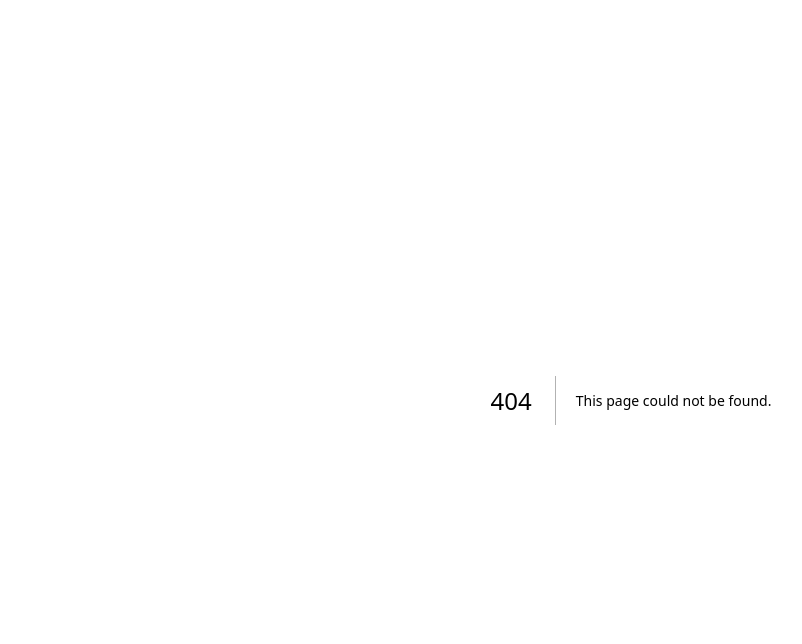
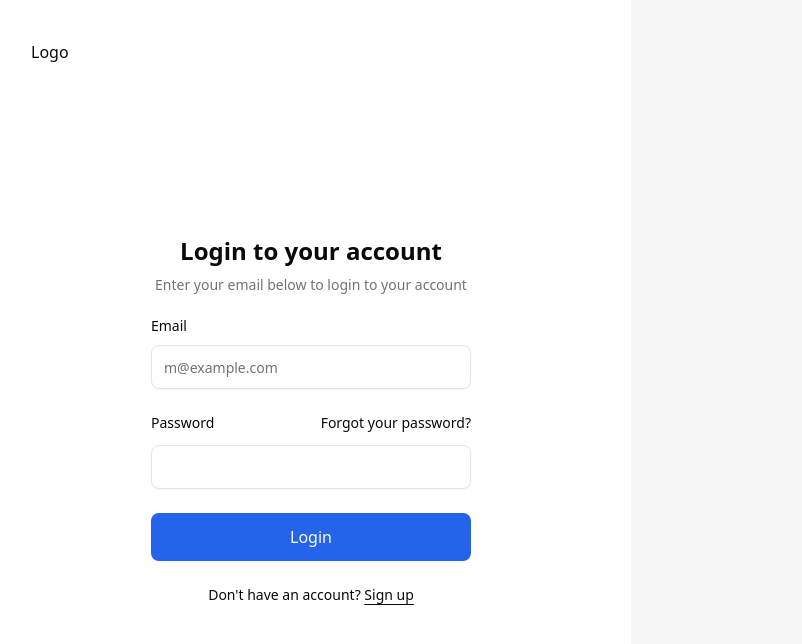
Before and after one commit to potensio/glp-1, a Next.js app: page /login in a window 1280 px wide. Before the commit this address had no page. Shown: the top 644 px of the page, without its empty margins (9-811 px from the left). Built offline with nearby package versions, Linux system fonts and the light colour scheme.

Commit message:
added login page

```diff
--- a/package.json
+++ b/package.json
@@ -12,6 +12,7 @@
     "@radix-ui/react-avatar": "^1.1.10",
     "@radix-ui/react-dialog": "^1.1.14",
     "@radix-ui/react-dropdown-menu": "^2.1.15",
+    "@radix-ui/react-label": "^2.1.7",
     "@radix-ui/react-popover": "^1.1.14",
     "@radix-ui/react-slider": "^1.3.5",
     "@radix-ui/react-slot": "^1.2.3",
--- a/src/app/home/_components/health-trends.tsx
+++ b/src/app/home/_components/health-trends.tsx
@@ -1,8 +1,9 @@
 "use client";
 
-import { Scale, Heart, TrendingDown } from "lucide-react";
+import { Scale, Heart, Printer } from "lucide-react";
 import { Card } from "@/components/ui/card";
 import { XAxis, YAxis, ResponsiveContainer, BarChart, Bar } from "recharts";
+import { Button } from "@/components/ui/button";
 
 const weightData = [
   { name: "Jan", value: 168 },
@@ -34,10 +35,9 @@ export const HealthTrends = () => {
                 Weight Trend
               </h3>
             </div>
-            <div className="flex items-center space-x-2 text-green-600">
-              <TrendingDown className="h-4 w-4" />
-              <span className="text-sm font-medium">-2.5 lbs this month</span>
-            </div>
+            <Button variant={"outline"} className="cursor-pointer">
+              <Printer />
+            </Button>
           </div>
 
           <div className="h-40 ">
@@ -93,9 +93,9 @@ export const HealthTrends = () => {
                 Blood Pressure
               </h3>
             </div>
-            <span className="text-sm font-medium text-green-600">
-              Normal range
-            </span>
+            <Button variant={"outline"} className="cursor-pointer">
+              <Printer />
+            </Button>
           </div>
 
           <div className="h-40">
--- a/src/app/home/progress/page.tsx
+++ b/src/app/home/progress/page.tsx
@@ -162,7 +162,7 @@ function RecentEntries() {
         {dailyEntries.map((day, i) => (
           <Card
             key={i}
-            className="rounded-2xl shadow-xl transition-all duration-200 hover:shadow-2xl gap-2"
+            className="rounded-2xl shadow-xl transition-all duration-200 hover:shadow-2xl gap-2 cursor-pointer"
           >
             <div className="px-5 pb-2 flex items-center justify-between">
               <span className="font-semibold text-base">{day.date}</span>
--- /dev/null
+++ b/src/app/login/page.tsx
@@ -0,0 +1,25 @@
+"use client";
+
+import { LoginForm } from "@/components/login-form";
+
+export default function LoginPage() {
+  return (
+    <div className="grid min-h-svh lg:grid-cols-2">
+      <div className="flex flex-col gap-4 p-6 md:p-10">
+        <div className="flex justify-center gap-2 md:justify-start">
+          <a href="#" className="flex items-center gap-2 font-medium">
+            Logo
+          </a>
+        </div>
+        <div className="flex flex-1 items-center justify-center">
+          <div className="w-full max-w-xs">
+            <LoginForm />
+          </div>
+        </div>
+      </div>
+      <div className="bg-muted relative hidden lg:block">
+        <div className="absolute inset-0 h-full w-full object-cover dark:brightness-[0.2] dark:grayscale" />
+      </div>
+    </div>
+  );
+}
--- /dev/null
+++ b/src/components/login-form.tsx
@@ -0,0 +1,78 @@
+"use client";
+
+import { cn } from "@/lib/utils";
+import { Button } from "@/components/ui/button";
+import { Input } from "@/components/ui/input";
+import { Label } from "@/components/ui/label";
+import { useRouter } from "next/navigation";
+
+export function LoginForm({
+  className,
+  ...props
+}: React.ComponentProps<"form">) {
+  const router = useRouter();
+  function handleSubmit(e: React.FormEvent<HTMLFormElement>) {
+    e.preventDefault();
+    router.push("/home");
+  }
+  return (
+    <form
+      className={cn("flex flex-col gap-6", className)}
+      {...props}
+      onSubmit={handleSubmit}
+    >
+      <div className="flex flex-col items-center gap-2 text-center">
+        <h1 className="text-2xl font-bold">Login to your account</h1>
+        <p className="text-muted-foreground text-sm text-balance">
+          Enter your email below to login to your account
+        </p>
+      </div>
+      <div className="grid gap-6">
+        <div className="grid gap-3">
+          <Label htmlFor="email">Email</Label>
+          <Input
+            id="email"
+            type="email"
+            placeholder="m@example.com"
+            className="h-11"
+          />
+        </div>
+        <div className="grid gap-3">
+          <div className="flex items-center">
+            <Label htmlFor="password">Password</Label>
+            <a
+              href="#"
+              className="ml-auto text-sm underline-offset-4 hover:underline"
+            >
+              Forgot your password?
+            </a>
+          </div>
+          <Input id="password" type="password" className="h-11" />
+        </div>
+        <Button size={"lg"} className="w-full cursor-pointer">
+          Login
+        </Button>
+        {/* <div className="after:border-border relative text-center text-sm after:absolute after:inset-0 after:top-1/2 after:z-0 after:flex after:items-center after:border-t">
+          <span className="bg-background text-muted-foreground relative z-10 px-2">
+            Or continue with
+          </span>
+        </div>
+        <Button variant="outline" className="w-full">
+          <svg xmlns="http://www.w3.org/2000/svg" viewBox="0 0 24 24">
+            <path
+              d="M12 .297c-6.63 0-12 5.373-12 12 0 5.303 3.438 9.8 8.205 11.385.6.113.82-.258.82-.577 0-.285-.01-1.04-.015-2.04-3.338.724-4.042-1.61-4.042-1.61C4.422 18.07 3.633 17.7 3.633 17.7c-1.087-.744.084-.729.084-.729 1.205.084 1.838 1.236 1.838 1.236 1.07 1.835 2.809 1.305 3.495.998.108-.776.417-1.305.76-1.605-2.665-.3-5.466-1.332-5.466-5.93 0-1.31.465-2.38 1.235-3.22-.135-.303-.54-1.523.105-3.176 0 0 1.005-.322 3.3 1.23.96-.267 1.98-.399 3-.405 1.02.006 2.04.138 3 .405 2.28-1.552 3.285-1.23 3.285-1.23.645 1.653.24 2.873.12 3.176.765.84 1.23 1.91 1.23 3.22 0 4.61-2.805 5.625-5.475 5.92.42.36.81 1.096.81 2.22 0 1.606-.015 2.896-.015 3.286 0 .315.21.69.825.57C20.565 22.092 24 17.592 24 12.297c0-6.627-5.373-12-12-12"
+              fill="currentColor"
+            />
+          </svg>
+          Login with GitHub
+        </Button> */}
+      </div>
+      <div className="text-center text-sm">
+        Don&apos;t have an account?{" "}
+        <a href="#" className="underline underline-offset-4">
+          Sign up
+        </a>
+      </div>
+    </form>
+  );
+}
--- /dev/null
+++ b/src/components/ui/label.tsx
@@ -0,0 +1,24 @@
+"use client"
+
+import * as React from "react"
+import * as LabelPrimitive from "@radix-ui/react-label"
+
+import { cn } from "@/lib/utils"
+
+function Label({
+  className,
+  ...props
+}: React.ComponentProps<typeof LabelPrimitive.Root>) {
+  return (
+    <LabelPrimitive.Root
+      data-slot="label"
+      className={cn(
+        "flex items-center gap-2 text-sm leading-none font-medium select-none group-data-[disabled=true]:pointer-events-none group-data-[disabled=true]:opacity-50 peer-disabled:cursor-not-allowed peer-disabled:opacity-50",
+        className
+      )}
+      {...props}
+    />
+  )
+}
+
+export { Label }
```
Also changed, not shown: 1 other file (tests, documents, lock files or other folders).
